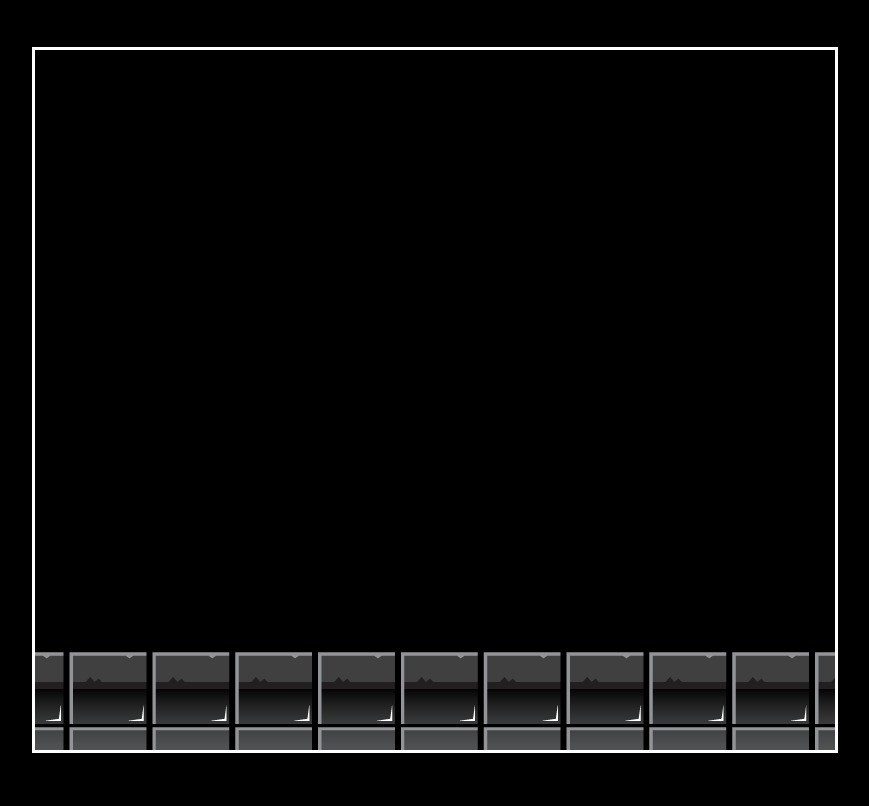
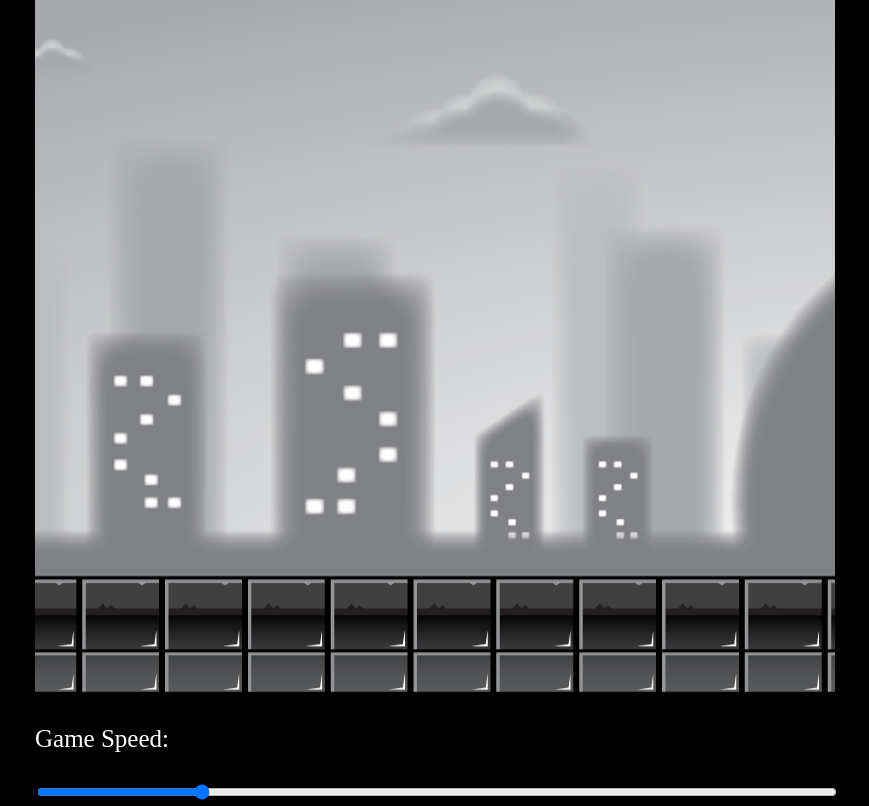
Before and after one commit to devevangel/game-dev-refresh-classes, a plain HTML site: page class-02/index.html in a window 1280 px wide. Shown: the whole page, without its empty margins (205-1074 px from the left). Drawn offline with Linux system fonts and the light colour scheme; animation ran at ten frames a second.

Commit message:
implement infinite parallax effect

```diff
--- a/class-02/index.html
+++ b/class-02/index.html
@@ -9,6 +9,11 @@
   <link rel="stylesheet" href="./styles.css" />
 </head>
 <body>
-  <canvas id="gamearea"></canvas>
+  <div id="container">
+    <canvas id="gamearea"></canvas>
+    <p>Game Speed: <span id="showGameSpeed"></span></p>
+    <input type="range" min="0" max="20" value="5" id="slider" />
+  </div>
+
   <script src="./index.js" async defer></script>
 </body>
--- a/class-02/index.js
+++ b/class-02/index.js
@@ -1,4 +1,6 @@
 const canvas = document.querySelector('#gamearea');
+const slider = document.querySelector('#slider');
+const showGameSpeed = document.querySelector('#showGameSpeed');
 const ctx = canvas.getContext('2d');
 
 const CANVAS_WIDTH = 800;
@@ -6,7 +8,7 @@ const CANVAS_HEIGHT = 700;
 
 canvas.width = CANVAS_WIDTH;
 canvas.height = CANVAS_HEIGHT;
-let gameSpeed = 5;
+let gameSpeed = 4;
 
 const backgroundLayer1 = new Image();
 const backgroundLayer2 = new Image();
@@ -20,12 +22,61 @@ backgroundLayer3.src = 'assets/layer-3.png';
 backgroundLayer4.src = 'assets/layer-4.png';
 backgroundLayer5.src = 'assets/layer-5.png';
 
-let x = 0;
+window.addEventListener('load', function () {
+  slider.value = gameSpeed;
+  slider.addEventListener('change', function (e) {
+    gameSpeed = e.target.value;
+    showGameSpeed.textContent = e.target.value;
+  });
 
-function animate() {
-  ctx.clearRect(0, 0, CANVAS_WIDTH, CANVAS_HEIGHT);
-  ctx.drawImage(backgroundLayer5, --x, 0);
-  requestAnimationFrame(animate);
-}
+  class Layer {
+    constructor(image, speedModifier) {
+      this.x = 0;
+      this.y = 0;
+      this.width = 2400;
+      this.height = 700;
+      this.image = image;
+      this.speedModifier = speedModifier;
+      this.speed = gameSpeed * this.speedModifier;
+    }
 
-animate();
+    update() {
+      this.speed = gameSpeed * this.speedModifier;
+      if (this.x <= -this.width) {
+        this.x = 0;
+      }
+
+      this.x = Math.floor(this.x - this.speed);
+    }
+
+    draw() {
+      ctx.drawImage(this.image, this.x, this.y, this.width, this.height);
+      ctx.drawImage(
+        this.image,
+        this.x + this.width,
+        this.y,
+        this.width,
+        this.height
+      );
+    }
+  }
+
+  const layer1 = new Layer(backgroundLayer1, 0.2);
+  const layer2 = new Layer(backgroundLayer2, 0.4);
+  const layer3 = new Layer(backgroundLayer3, 0.6);
+  const layer4 = new Layer(backgroundLayer4, 0.8);
+  const layer5 = new Layer(backgroundLayer5, 1);
+
+  const gameObjects = [layer1, layer2, layer3, layer4, layer5];
+
+  function animate() {
+    ctx.clearRect(0, 0, CANVAS_WIDTH, CANVAS_HEIGHT);
+    gameObjects.forEach((object) => {
+      object.update();
+      object.draw();
+    });
+    requestAnimationFrame(animate);
+  }
+
+  animate();
+});
--- a/class-02/styles.css
+++ b/class-02/styles.css
@@ -4,13 +4,26 @@ body {
     background: black;
 }
 
+#container {
+    position: absolute;
+    width: 800px;
+    top: 50%;
+    left: 50%;
+    transform: translate(-50%, -50%);
+    font-size: 25px;
+}
+
 
 #gamearea {
     width: 800px;
     height: 700px;
-    border: 3px solid white;
-    position: absolute;
-    top: 50%;
-    left: 50%;
-    transform: translate(-50%, -50%);
+    position: relative;
 }
+
+#slider {
+    width: 100%;
+}
+
+p {
+    color: white;
+}
```
